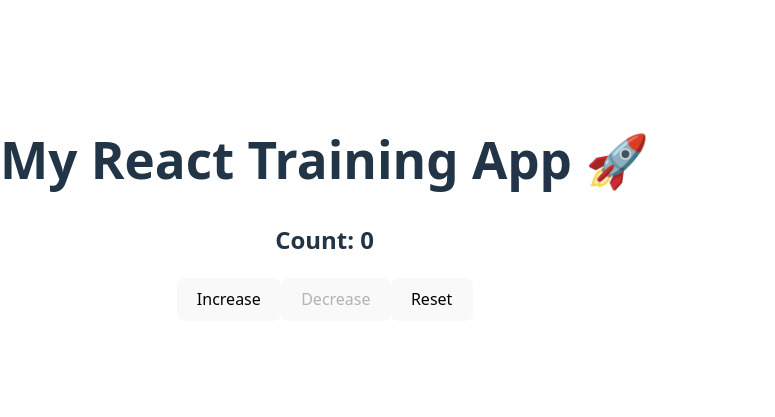
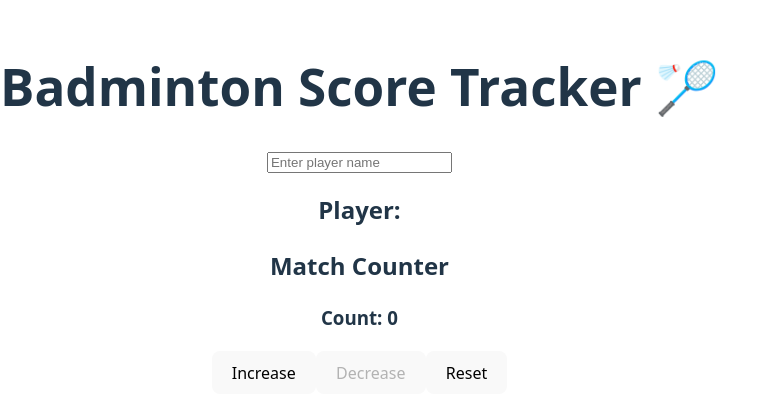
Before and after one commit to TusharLingnurk/react-counter-app, a React (Vite) app in the folder react-master/: page / in a window 1280 px wide. Shown: the part 191-608 px from the top of the page, without its empty margins (0-775 px from the left). Built offline with nearby package versions, Linux system fonts and the light colour scheme.

Commit message:
working on counter logic

```diff
--- a/react-master/src/App.jsx
+++ b/react-master/src/App.jsx
@@ -1,13 +1,24 @@
+import { useState } from "react";
 import Counter from "./components/Counter";
 
 function App() {
+  const [count, setCount] = useState(0);
+  const [playerName, setPlayerName] = useState("");
+
   return (
-    <div>
-      <h1 style={{ textAlign: "center" }}>
-        My React Training App 🚀
-      </h1>
+    <div style={{ textAlign: "center" }}>
+      <h1>Badminton Score Tracker 🏸</h1>
 
-      <Counter />
+      <input
+        type="text"
+        placeholder="Enter player name"
+        value={playerName}
+        onChange={(e) => setPlayerName(e.target.value)}
+      />
+
+      <h2>Player: {playerName}</h2>
+
+      <Counter title="Match Counter" count={count} setCount={setCount} />
     </div>
   );
 }
--- a/react-master/src/components/Counter.jsx
+++ b/react-master/src/components/Counter.jsx
@@ -1,11 +1,8 @@
-import { useState } from "react";
-
-function Counter() {
-  const [count, setCount] = useState(0);
-
+function Counter({ title, count, setCount }) {
   return (
-    <div style={{ textAlign: "center" }}>
-      <h2>Count: {count}</h2>
+    <div style={{ textAlign: "center", marginTop: "20px" }}>
+      <h2>{title}</h2>
+      <h3>Count: {count}</h3>
 
       <button onClick={() => setCount(count + 1)}>
         Increase
```
